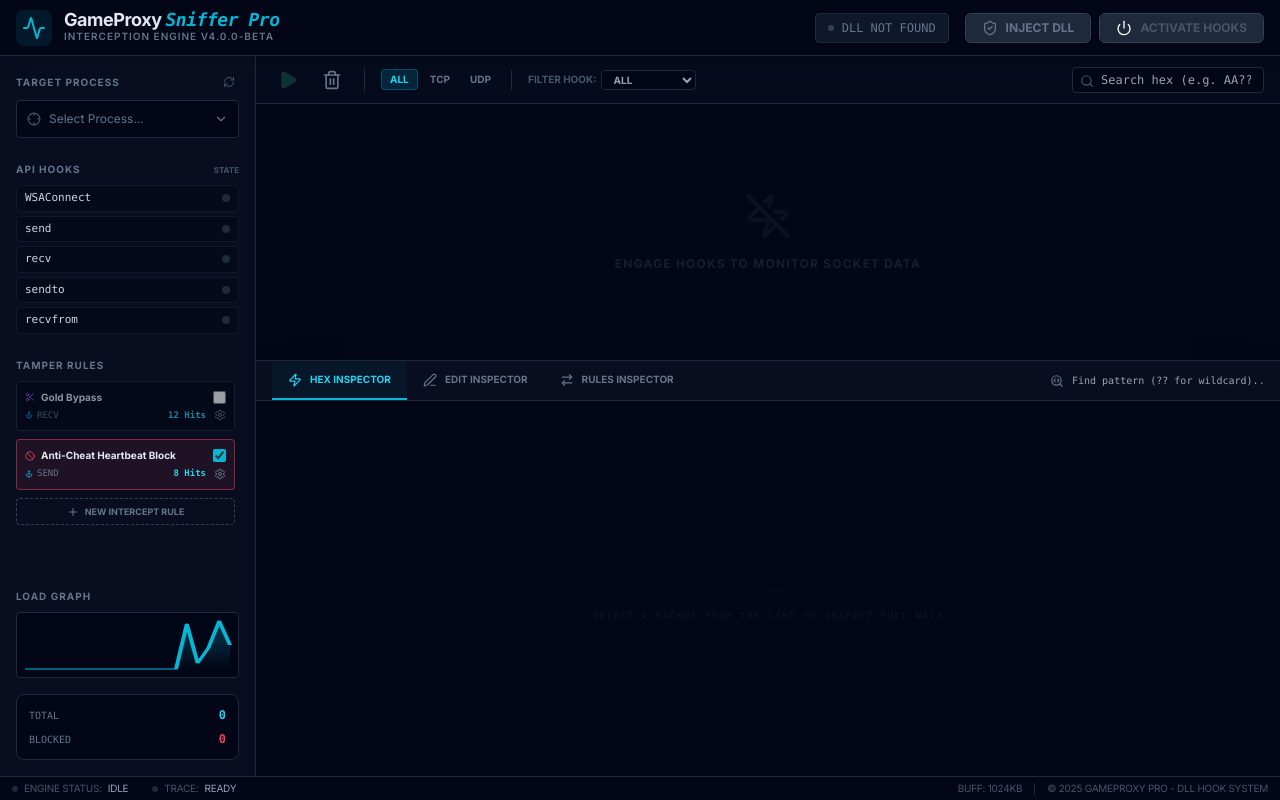
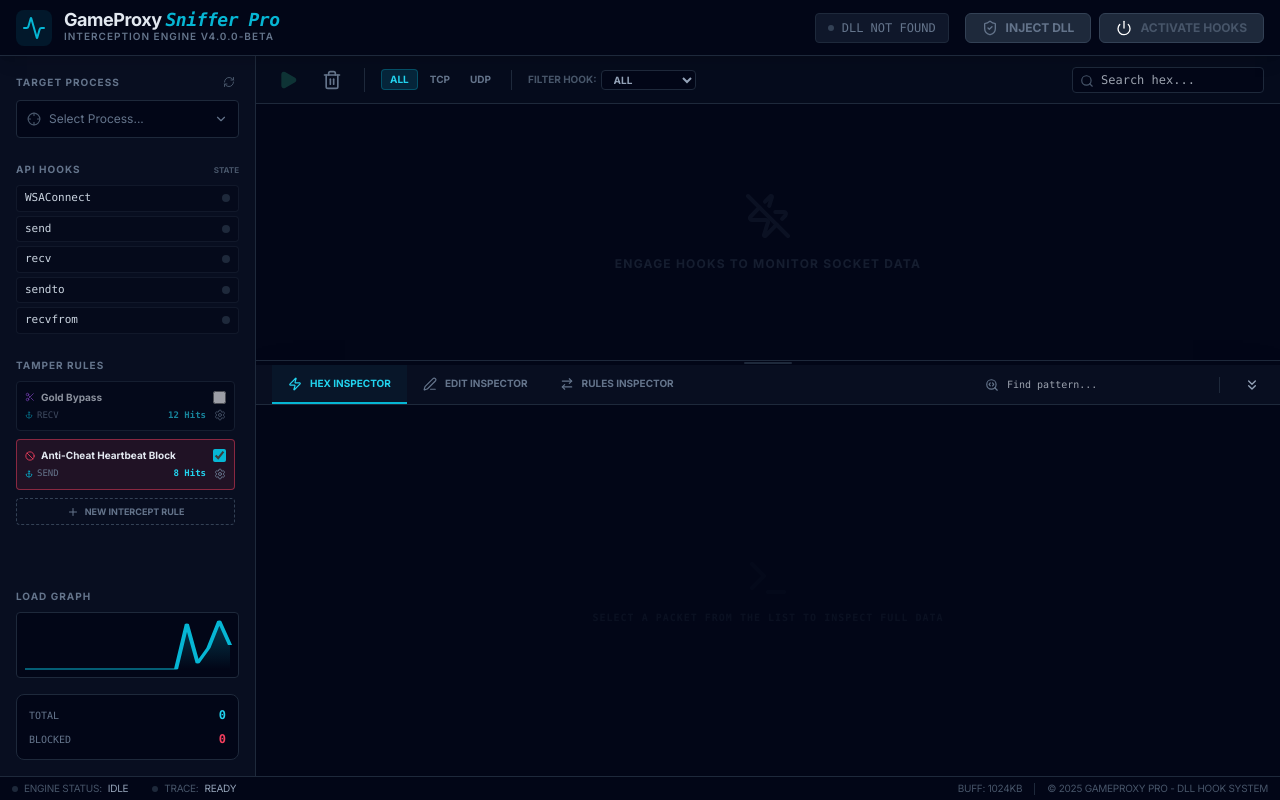
Before and after one commit to wj-stack/GameProxySnifferPro, a React (Vite) app: page / in a window 1280 px wide. Built offline with nearby package versions, Linux system fonts and the light colour scheme.

Commit message:
feat: Add resizable and collapsible inspector panel
Introduces state and logic for a resizable and collapsible inspector panel within the application. This enhances user experience by allowing dynamic adjustment of UI element sizes.

```diff
--- a/App.tsx
+++ b/App.tsx
@@ -38,7 +38,10 @@
   RefreshCw,
   Power,
   ToggleLeft as Toggle,
-  ZapOff
+  ZapOff,
+  GripHorizontal,
+  ChevronsDown,
+  ChevronsUp
 } from 'lucide-react';
 import { Packet, TargetProcess, InjectionStatus, Protocol, HookType } from './types';
 import { MOCK_PROCESSES, MOCK_PACKETS } from './constants';
@@ -96,6 +99,12 @@
   const [replayingId, setReplayingId] = useState<string | null>(null);
   const [activeTab, setActiveTab] = useState<'HEX' | 'EDIT' | 'RULES'>('HEX');
 
+  // Resizable & Collapsible Panel State
+  const [inspectorHeight, setInspectorHeight] = useState(416); // Default 26rem (~416px)
+  const [isCollapsed, setIsCollapsed] = useState(false);
+  const [isResizing, setIsResizing] = useState(false);
+  const preCollapseHeightRef = useRef(416);
+
   // Hook Activation State
   const [globalHooksEnabled, setGlobalHooksEnabled] = useState(false);
   const [hookSettings, setHookSettings] = useState<Record<HookType, boolean>>({
@@ -128,7 +137,51 @@
   const [selectionEnd, setSelectionEnd] = useState<number | null>(null);
   const [isSelecting, setIsSelecting] = useState(false);
 
-  const [copyFeedback, setCopyFeedback] = useState<string | null>(null);
+  // Resize Handler
+  const startResizing = useCallback((e: React.MouseEvent) => {
+    e.preventDefault();
+    setIsResizing(true);
+  }, []);
+
+  const stopResizing = useCallback(() => {
+    setIsResizing(false);
+  }, []);
+
+  const resize = useCallback((e: MouseEvent) => {
+    if (isResizing) {
+      const newHeight = window.innerHeight - e.clientY;
+      // Min height 40 (header) and Max height 80% of window
+      const boundedHeight = Math.max(40, Math.min(newHeight, window.innerHeight * 0.8));
+      setInspectorHeight(boundedHeight);
+      if (boundedHeight > 40) setIsCollapsed(false);
+      else setIsCollapsed(true);
+    }
+  }, [isResizing]);
+
+  const toggleCollapse = () => {
+    if (isCollapsed) {
+      setInspectorHeight(preCollapseHeightRef.current);
+      setIsCollapsed(false);
+    } else {
+      preCollapseHeightRef.current = inspectorHeight;
+      setInspectorHeight(40); // Height of header
+      setIsCollapsed(true);
+    }
+  };
+
+  useEffect(() => {
+    if (isResizing) {
+      window.addEventListener('mousemove', resize);
+      window.addEventListener('mouseup', stopResizing);
+    } else {
+      window.removeEventListener('mousemove', resize);
+      window.removeEventListener('mouseup', stopResizing);
+    }
+    return () => {
+      window.removeEventListener('mousemove', resize);
+      window.removeEventListener('mouseup', stopResizing);
+    };
+  }, [isResizing, resize, stopResizing]);
 
   useEffect(() => {
     const interval = setInterval(() => {
@@ -431,7 +484,7 @@
   };
 
   return (
-    <div className="flex h-screen flex-col overflow-hidden select-none bg-slate-950 text-slate-200">
+    <div className={`flex h-screen flex-col overflow-hidden select-none bg-slate-950 text-slate-200 ${isResizing ? 'cursor-ns-resize' : ''}`}>
       {/* Header */}
       <header className="h-14 bg-slate-950 border-b border-slate-800 flex items-center justify-between px-4 z-50 shadow-lg">
         <div className="flex items-center gap-3">
@@ -596,7 +649,7 @@
         </aside>
 
         {/* Main Content */}
-        <main className="flex-1 flex flex-col overflow-hidden bg-slate-950">
+        <main className="flex-1 flex flex-col overflow-hidden bg-slate-950 relative">
           <div className="h-12 border-b border-slate-800 flex items-center justify-between px-4 bg-slate-900/30">
             <div className="flex items-center gap-3">
               <button
@@ -631,7 +684,7 @@
             <div className="flex items-center gap-3">
               <div className="relative">
                 <Search className="absolute left-2 top-2 w-3.5 h-3.5 text-slate-600" />
-                <input type="text" placeholder="Search hex (e.g. AA?? CC)..." value={filterText} onChange={e => setFilterText(e.target.value)} className="bg-slate-950 border border-slate-800 rounded py-1 pl-7 pr-3 text-xs focus:border-cyan-500 outline-none w-48 font-mono" />
+                <input type="text" placeholder="Search hex..." value={filterText} onChange={e => setFilterText(e.target.value)} className="bg-slate-950 border border-slate-800 rounded py-1 pl-7 pr-3 text-xs focus:border-cyan-500 outline-none w-48 font-mono" />
               </div>
               {selectedPacketId && (
                 <div className="flex gap-2">
@@ -643,7 +696,7 @@
                   >
                     <RotateCcw className="w-4 h-4" />
                   </button>
-                  <button onClick={() => setActiveTab('EDIT')} disabled={selectedPacket?.isBlocked} className="p-1.5 text-purple-400 bg-purple-500/10 rounded border border-purple-500/20 hover:bg-purple-500/20 disabled:opacity-30"><Edit3 className="w-4 h-4" /></button>
+                  <button onClick={() => { setActiveTab('EDIT'); if(isCollapsed) toggleCollapse(); }} disabled={selectedPacket?.isBlocked} className="p-1.5 text-purple-400 bg-purple-500/10 rounded border border-purple-500/20 hover:bg-purple-500/20 disabled:opacity-30"><Edit3 className="w-4 h-4" /></button>
                   {selectedPacket?.originalData && (
                     <button onClick={() => restorePacket(selectedPacketId)} className="p-1.5 text-amber-400 bg-amber-500/10 rounded border border-amber-500/20 hover:bg-amber-500/20" title="Restore Original"><History className="w-4 h-4" /></button>
                   )}
@@ -698,12 +751,24 @@
             )}
           </div>
 
-          {/* Inspector Tabs */}
-          <div className="h-[26rem] border-t border-slate-800 bg-slate-950 flex flex-col shadow-2xl">
-            <div className="h-10 bg-slate-900/50 border-b border-slate-800 flex items-center px-4 justify-between">
+          {/* Resizable Inspector Tabs */}
+          <div
+            className={`border-t border-slate-800 bg-slate-950 flex flex-col shadow-2xl transition-all ${isResizing ? 'transition-none' : ''}`}
+            style={{ height: `${inspectorHeight}px` }}
+          >
+            {/* Resizer Handle */}
+            <div
+              onMouseDown={startResizing}
+              className="h-1 cursor-ns-resize hover:bg-cyan-500/50 transition-colors flex items-center justify-center group"
+            >
+              <div className="w-12 h-0.5 bg-slate-800 group-hover:bg-cyan-500 rounded-full transition-colors" />
+            </div>
+
+            {/* Inspector Header */}
+            <div className="h-10 bg-slate-900/50 border-b border-slate-800 flex items-center px-4 justify-between select-none">
               <div className="flex h-full">
                 {(['HEX', 'EDIT', 'RULES'] as const).map(tab => (
-                  <button key={tab} onClick={() => setActiveTab(tab)} className={`px-4 h-full flex items-center gap-2 text-[10px] font-bold uppercase transition-all border-b-2 ${activeTab === tab ? 'border-cyan-500 text-cyan-400 bg-cyan-500/5' : 'border-transparent text-slate-500 hover:text-slate-300'}`}>
+                  <button key={tab} onClick={() => { setActiveTab(tab); if(isCollapsed) toggleCollapse(); }} className={`px-4 h-full flex items-center gap-2 text-[10px] font-bold uppercase transition-all border-b-2 ${activeTab === tab ? 'border-cyan-500 text-cyan-400 bg-cyan-500/5' : 'border-transparent text-slate-500 hover:text-slate-300'}`}>
                     {tab === 'HEX' && <Zap className="w-3.5 h-3.5" />}
                     {tab === 'EDIT' && <Edit3 className="w-3.5 h-3.5" />}
                     {tab === 'RULES' && <ArrowRightLeft className="w-3.5 h-3.5" />}
@@ -712,16 +777,26 @@
                 ))}
               </div>
               <div className="flex items-center gap-4 text-[10px] font-mono text-slate-500">
-                {activeTab === 'HEX' && (
+                {!isCollapsed && activeTab === 'HEX' && (
                   <div className="flex items-center gap-2">
                     <SearchCode className="w-3.5 h-3.5" />
-                    <input type="text" placeholder="Find pattern (?? for wildcard)..." value={hexSearchTerm} onChange={e => setHexSearchTerm(e.target.value)} className="bg-transparent border-none outline-none text-slate-300 w-48" />
+                    <input type="text" placeholder="Find pattern..." value={hexSearchTerm} onChange={e => setHexSearchTerm(e.target.value)} className="bg-transparent border-none outline-none text-slate-300 w-48" />
                   </div>
                 )}
-                {selectedPacket && <span>LEN: <span className="text-cyan-500 font-bold">{selectedPacket.length}</span> BYTES</span>}
+                {!isCollapsed && selectedPacket && <span>LEN: <span className="text-cyan-500 font-bold">{selectedPacket.length}</span> BYTES</span>}
+                <div className="w-px h-4 bg-slate-800 mx-1" />
+                <button
+                  onClick={toggleCollapse}
+                  className="p-1 hover:bg-slate-800 rounded text-slate-400 transition-colors"
+                  title={isCollapsed ? "Expand Inspector" : "Collapse Inspector"}
+                >
+                  {isCollapsed ? <ChevronsUp className="w-4 h-4" /> : <ChevronsDown className="w-4 h-4" />}
+                </button>
               </div>
             </div>
 
+            {/* Inspector Content */}
+            {!isCollapsed && (
               <div className="flex-1 overflow-hidden">
                 {activeTab === 'HEX' ? (
                   <div className="h-full flex relative">
@@ -978,6 +1053,7 @@
                   </div>
                 )}
               </div>
+            )}
           </div>
         </main>
       </div>
```
Lines whose indentation alone changed are shown as unchanged.
